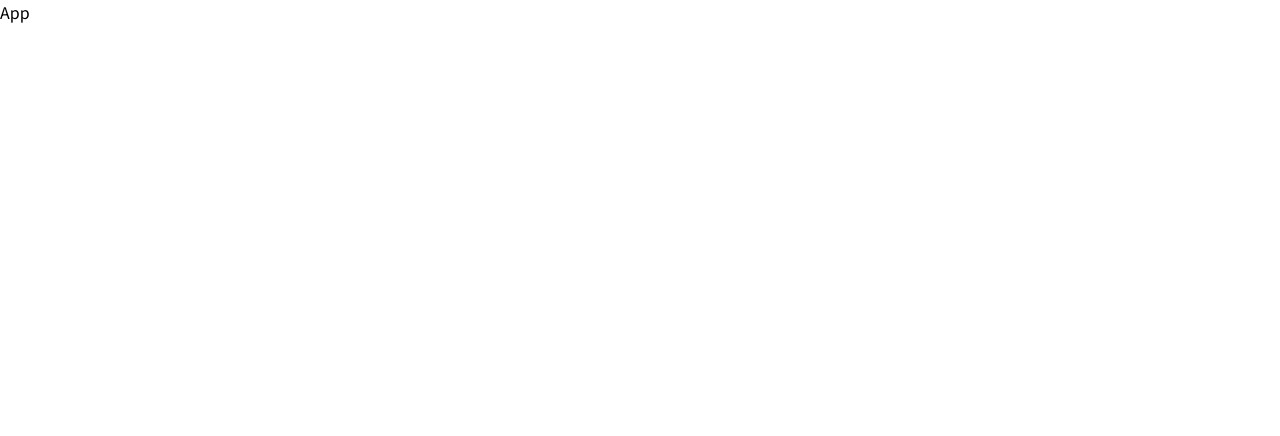
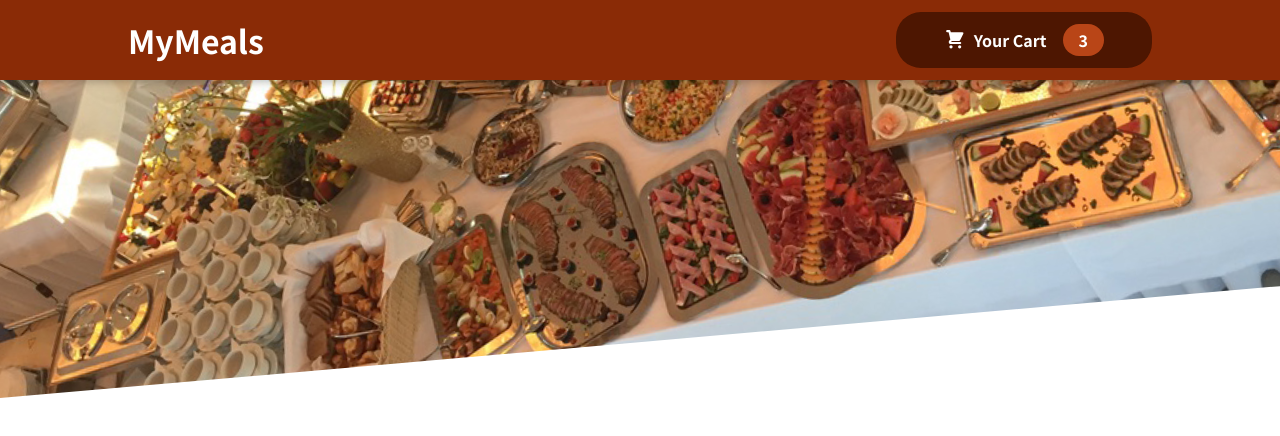
Before and after one commit to Don-Alvin/FoodApp_Max, a React (Create React App) app: page / in a window 1280 px wide. Shown: the top 436 px of the page. Built offline with nearby package versions, Linux system fonts and the light colour scheme.

Commit message:
Header Component

```diff
--- a/src/App.js
+++ b/src/App.js
@@ -1,5 +1,12 @@
-function App() {
-	return <div>App</div>;
-}
+import React from "react";
+import Header from "./components/Layout/Header";
+
+const App = () => {
+	return (
+		<>
+			<Header />
+		</>
+	);
+};
 
 export default App;
--- /dev/null
+++ b/src/components/Cart/CartIcon.js
@@ -0,0 +1,15 @@
+import React from "react";
+
+const CartIcon = () => {
+	return (
+		<svg
+			xmlns="http://www.w3.org/2000/svg"
+			viewBox="0 0 20 20"
+			fill="currentColor"
+		>
+			<path d="M3 1a1 1 0 000 2h1.22l.305 1.222a.997.997 0 00.01.042l1.358 5.43-.893.892C3.74 11.846 4.632 14 6.414 14H15a1 1 0 000-2H6.414l1-1H14a1 1 0 00.894-.553l3-6A1 1 0 0017 3H6.28l-.31-1.243A1 1 0 005 1H3zM16 16.5a1.5 1.5 0 11-3 0 1.5 1.5 0 013 0zM6.5 18a1.5 1.5 0 100-3 1.5 1.5 0 000 3z" />
+		</svg>
+	);
+};
+
+export default CartIcon;
--- /dev/null
+++ b/src/components/Layout/Header.jsx
@@ -0,0 +1,21 @@
+import React from 'react'
+import HeaderCartButton from './HeaderCartButton'
+
+import mealsImage from '../../images/meals.jpg'
+import classes from './Header.module.css'
+
+const Header = (props) => {
+  return (
+    <>
+        <header className={classes.header}>
+            <h1>MyMeals</h1>
+            <HeaderCartButton />
+        </header>
+        <div className={classes['main-image']}>
+            <img src={mealsImage} alt="meals" />
+        </div>
+    </>
+  )
+}
+
+export default Header
--- /dev/null
+++ b/src/components/Layout/Header.module.css
@@ -0,0 +1,29 @@
+.header {
+	position: fixed;
+	top: 0;
+	left: 0;
+	width: 100%;
+	height: 5rem;
+	background-color: #8a2b06;
+	color: white;
+	display: flex;
+	justify-content: space-between;
+	align-items: center;
+	padding: 0 10%;
+	box-shadow: 0 2px 8px rgba(0, 0, 0, 0.25);
+	z-index: 10;
+}
+
+.main-image {
+	width: 100%;
+	height: 25rem;
+	z-index: 0;
+	overflow: hidden;
+}
+
+.main-image img {
+	width: 110%;
+	height: 100%;
+	object-fit: cover;
+	transform: rotateZ(-5deg) translateY(-4rem) translateX(-1rem);
+}
--- /dev/null
+++ b/src/components/Layout/HeaderCartButton.jsx
@@ -0,0 +1,21 @@
+import React from 'react'
+import CartIcon from '../Cart/CartIcon'
+import classes from './HeaderCartButton.module.css'
+
+const HeaderCartButton = () => {
+  return (
+    <button className={classes.button}>
+        <span className={classes.icon}>
+            <CartIcon />
+        </span>
+        <span>
+            Your Cart
+        </span>
+        <span className={classes.badge}>
+            3
+        </span>
+    </button>
+  )
+}
+
+export default HeaderCartButton
--- /dev/null
+++ b/src/components/Layout/HeaderCartButton.module.css
@@ -0,0 +1,59 @@
+.button {
+	cursor: pointer;
+	font: inherit;
+	border: none;
+	background-color: #4d1601;
+	color: white;
+	padding: 0.75rem 3rem;
+	display: flex;
+	justify-content: space-around;
+	align-items: center;
+	border-radius: 25px;
+	font-weight: bold;
+}
+
+.button:hover,
+.button:active {
+	background-color: #2c0d00;
+}
+
+.icon {
+	width: 1.35rem;
+	height: 1.35rem;
+	margin-right: 0.5rem;
+}
+
+.badge {
+	background-color: #b94517;
+	padding: 0.25rem 1rem;
+	border-radius: 25px;
+	margin-left: 1rem;
+	font-weight: bold;
+}
+
+.button:hover .badge,
+.button:active .badge {
+	background-color: #92320c;
+}
+
+.bump {
+	animation: bump 300ms ease-out;
+}
+
+@keyframes bump {
+	0% {
+		transform: scale(1);
+	}
+	10% {
+		transform: scale(0.9);
+	}
+	30% {
+		transform: scale(1.1);
+	}
+	50% {
+		transform: scale(1.15);
+	}
+	100% {
+		transform: scale(1);
+	}
+}
```
Also changed, not shown: src/components/Meals/AvailableMeals.module.css (added, +24 -0 lines), src/components/Meals/MealsSummary.jsx (added, +10 -0 lines), src/components/Meals/MealsSummary.module.css (added, +18 -0 lines), src/components/Meals/AvailableMeals.jsx (added), src/components/Meals/Meals.jsx (added), src/components/Meals/Meals.module.css (added), src/images/meals.jpg (added), 1 other file (tests, documents, lock files or other folders).
